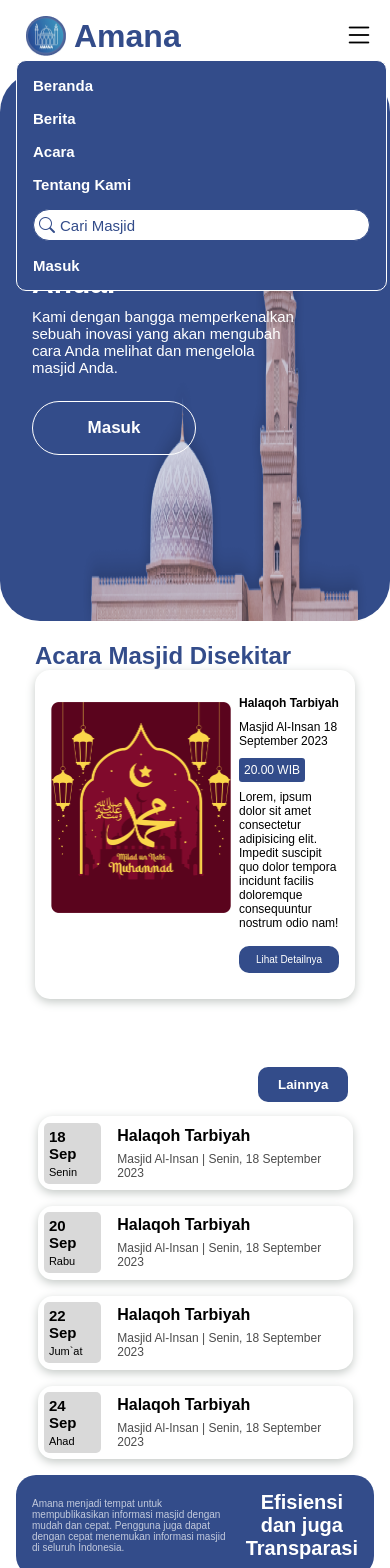
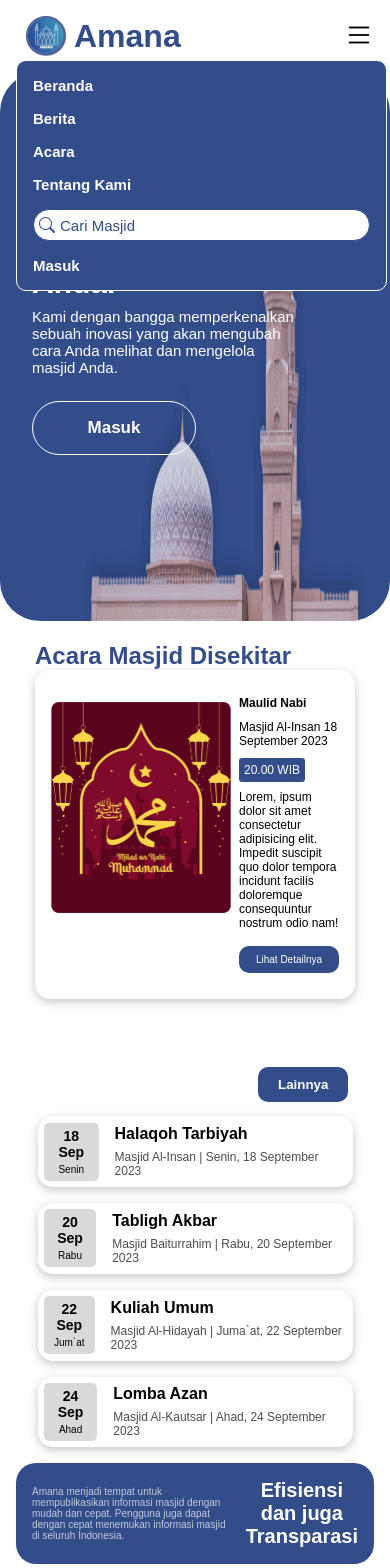
Before and after one commit to jundifatih/AmanaProject-FrontEnd, a React (Vite) app: page / in a window 390 px wide. Shown: the top 1568 px of the page. Built offline with nearby package versions, Linux system fonts and the light colour scheme.

Commit message:
Update Data2 Acara Masjid Solved & Responsive

```diff
--- a/src/pages/main/landingpage/Acara2Masjid.jsx
+++ b/src/pages/main/landingpage/Acara2Masjid.jsx
@@ -3,39 +3,14 @@ import styles from "./LandingPage.module.css"
 // acara2, masjid2, tanggal2
 
 const Acara2Masjid = (props) => {
+
     // const {acara2, masjid2, tanggal2} = props;
   return (
+    <>
     <div className={styles.AcaraPendek}>
         <div className={styles.SekilasAcara}>
             <div className={styles.KotakTanggal}>
-                <p className={styles.KotakP}>18 Sep <br /> <span>Senin</span></p>
-            </div>
-            <div className={styles.RincianAcara}>
-                <p className={styles.JudulRincian}>{props.acara2}</p>
-                <p className={styles.PenjelasanAcara}>{props.masjid2} | {props.tanggal2}</p>
-            </div>
-        </div>
-        <div className={styles.SekilasAcara}>
-            <div className={styles.KotakTanggal}>
-                <p className={styles.KotakP}>20 Sep  <br /> <span>Rabu</span></p>
-            </div>
-            <div className={styles.RincianAcara}>
-                <p className={styles.JudulRincian}>{props.acara2}</p>
-                <p className={styles.PenjelasanAcara}>{props.masjid2} | {props.tanggal2}</p>
-            </div>
-        </div>
-        <div className={styles.SekilasAcara}>
-            <div className={styles.KotakTanggal}>
-                <p className={styles.KotakP}>22 Sep  <br /> <span>Jum`at</span></p>
-            </div>
-            <div className={styles.RincianAcara}>
-                <p className={styles.JudulRincian}>{props.acara2}</p>
-                <p className={styles.PenjelasanAcara}>{props.masjid2} | {props.tanggal2}</p>
-            </div>
-        </div>
-        <div className={styles.SekilasAcara}>
-            <div className={styles.KotakTanggal}>
-                <p className={styles.KotakP}>24 Sep  <br /> <span>Ahad</span></p>
+                <p className={styles.KotakP}>{props.tanggalShort} <br /> <span>{props.hari}</span></p>
             </div>
             <div className={styles.RincianAcara}>
                 <p className={styles.JudulRincian}>{props.acara2}</p>
@@ -43,6 +18,7 @@ const Acara2Masjid = (props) => {
             </div>
         </div>
     </div>
+    </>
   )
 }
 
--- a/src/pages/main/landingpage/DataAcara2.jsx
+++ b/src/pages/main/landingpage/DataAcara2.jsx
@@ -3,24 +3,29 @@ const DataAcara2 = [
       acara2 : "Halaqoh Tarbiyah",
       masjid2 : "Masjid Al-Insan",
       tanggal2 : "Senin, 18 September 2023",
-
+      hari: "Senin",
+      tanggalShort : "18 Sep"
     },
     {
       acara2 : "Tabligh Akbar",
-      masjid2 : "Masjid Al-Insan",
+      masjid2 : "Masjid Baiturrahim",
       tanggal2 : "Rabu, 20 September 2023",
-
+      hari: "Rabu",
+      tanggalShort : "20 Sep"
     },
     {
       acara2 : "Kuliah Umum",
-      masjid2 : "Masjid Al-Insan",
+      masjid2 : "Masjid Al-Hidayah",
       tanggal2 : "Juma`at, 22 September 2023",
-
+      hari: "Jum`at",
+      tanggalShort : "22 Sep"
     },
     {
       acara2 : "Lomba Azan",
-      masjid2 : "Masjid Al-Insan",
+      masjid2 : "Masjid Al-Kautsar",
       tanggal2 : "Ahad, 24 September 2023",
+      hari: "Ahad",
+      tanggalShort : "24 Sep"
     },
   ]
 
--- a/src/pages/main/landingpage/DataAcaraMasjid.jsx
+++ b/src/pages/main/landingpage/DataAcaraMasjid.jsx
@@ -1,7 +1,7 @@
 const DataAcaraMasjid = [
     {
       poster: "src/assets/ImageAcara/MaulidNabi.png",
-      acara : "Halaqoh Tarbiyah",
+      acara : "Maulid Nabi",
       masjid : "Masjid Al-Insan",
       tanggal : "18 September 2023",
       pukul : "20.00 WIB",
@@ -11,7 +11,7 @@ const DataAcaraMasjid = [
     },
     {
       poster: "src/assets/ImageAcara/MaulidNabi.png",
-      acara : "Halaqoh Tarbiyah",
+      acara : "Maulid Nabi",
       masjid : "Masjid Al-Insan",
       tanggal : "18 September 2023",
       pukul : "20.00 WIB",
@@ -21,7 +21,7 @@ const DataAcaraMasjid = [
     },
     {
       poster: "src/assets/ImageAcara/MaulidNabi.png",
-      acara : "Halaqoh Tarbiyah",
+      acara : "Maulid Nabi",
       masjid : "Masjid Al-Insan",
       tanggal : "18 September 2023",
       pukul : "20.00 WIB",
@@ -31,7 +31,7 @@ const DataAcaraMasjid = [
     },
     {
       poster: "src/assets/ImageAcara/MaulidNabi.png",
-      acara : "Halaqoh Tarbiyah",
+      acara : "Maulid Nabi",
       masjid : "Masjid Al-Insan",
       tanggal : "18 September 2023",
       pukul : "20.00 WIB",
@@ -40,7 +40,7 @@ const DataAcaraMasjid = [
     },
     {
       poster: "src/assets/ImageAcara/MaulidNabi.png",
-      acara : "Halaqoh Tarbiyah",
+      acara : "Maulid Nabi",
       masjid : "Masjid Al-Insan",
       tanggal : "18 September 2023",
       pukul : "20.00 WIB",
--- a/src/pages/main/landingpage/LandingPage.jsx
+++ b/src/pages/main/landingpage/LandingPage.jsx
@@ -21,12 +21,14 @@ const LandingPage = () => {
     )
   })
 
-  const data2 = DataAcara2.map((item2)=>{
+  const data2 = DataAcara2.map((item)=>{
     return(
-      <Acara2Masjid key= {item2.acara2}
-      acara2 ={item2.acara2}
-      masjid2 ={item2.masjid2}
-      tanggal2 ={item2.tanggal2}
+      <Acara2Masjid key= {item.acara2}
+      acara2 ={item.acara2}
+      masjid2 ={item.masjid2}
+      tanggal2 ={item.tanggal2}
+      tanggalShort = {item.tanggalShort}
+      hari = {item.hari}
       />
     )
   })
@@ -71,7 +73,7 @@ const LandingPage = () => {
                 />
               )
             })} */}
-            {data2[0]}
+            {data2}
           </div>
         </div>
         {/* End Acara Masjid Disekitar */}
--- a/src/pages/main/landingpage/LandingPage.module.css
+++ b/src/pages/main/landingpage/LandingPage.module.css
@@ -343,6 +343,15 @@
   .SekilasAcara{
     width: 315px;
   }
+  .KotakP{
+    font-size: 14px;
+    font-weight: bold;
+    text-align: center;
+  }
+  .KotakP span{
+    font-size: 10px;
+    font-weight: normal;
+  }
 }
 
 /* End Divition Acara Masjid Disekitar */
```
Also changed, not shown: src/assets/Al-alqsa.jpg (added).
